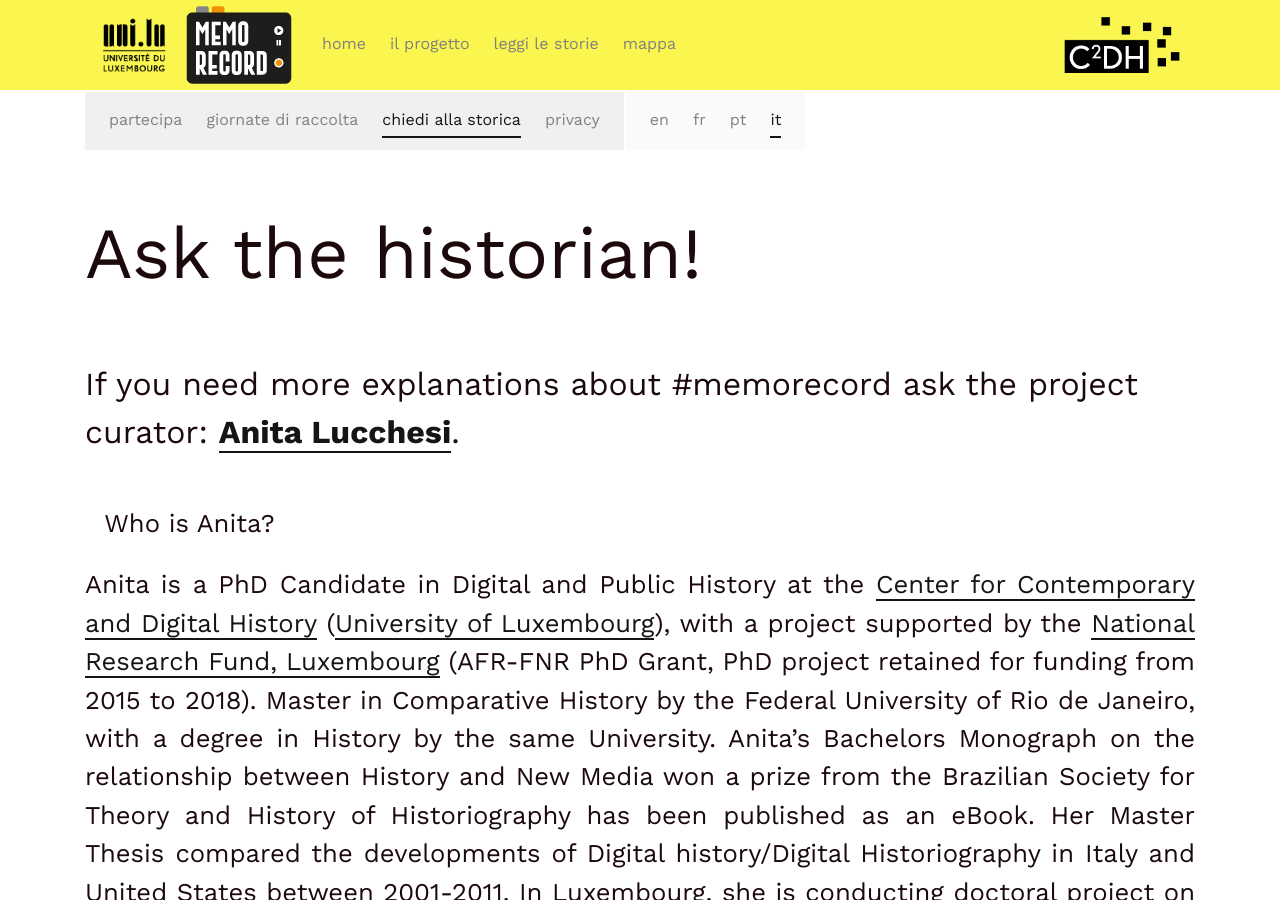
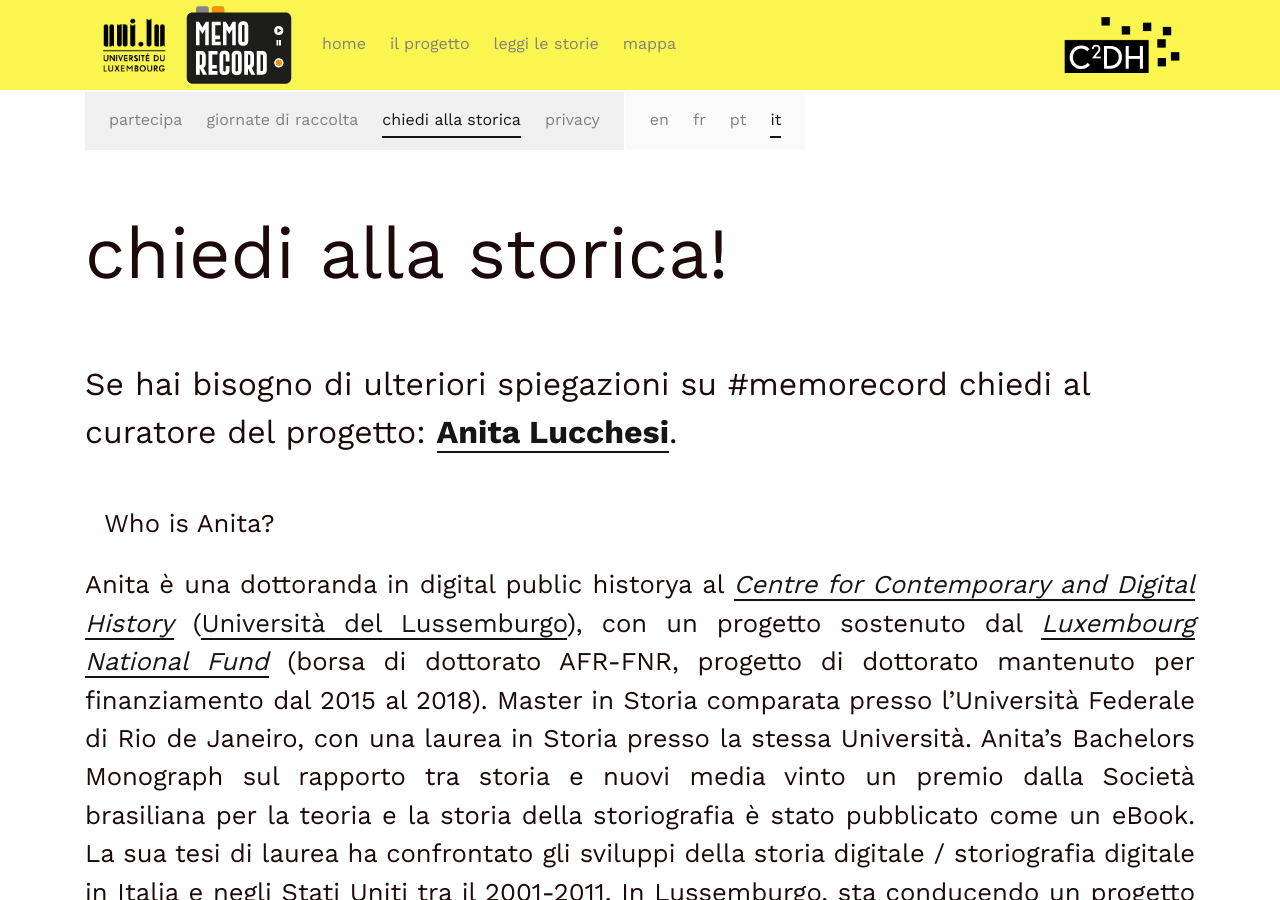
Before and after one commit to C2DH/memorecord, a Jekyll site: the page built from pages/ask-the-historian.it.md, in a window 1280 px wide and 900 px high. Built offline with Jekyll 4.4.1, drawn with Linux system fonts in a browser that asks for light colours; some of the changed text lies outside the part shown.

Commit message:
Update ask-the-historian.it.md

```diff
--- a/pages/ask-the-historian.it.md
+++ b/pages/ask-the-historian.it.md
@@ -3,15 +3,15 @@ layout: page
 lang: it
 permalink: /it/ask-the-historian/
 link: /ask-the-historian/
-title: Ask the historian!
+title: chiedi alla storica!
 ---
 
-If you need more explanations about #memorecord ask the project curator: [**Anita Lucchesi**](mailto:anita.lucchesi@uni.lu).
+Se hai bisogno di ulteriori spiegazioni su #memorecord chiedi al curatore del progetto: [**Anita Lucchesi**](mailto:anita.lucchesi@uni.lu).
 
 <!-- more -->
 
 ## Who is Anita?
 
-Anita is a PhD Candidate in Digital and Public History at the [Center for Contemporary and Digital History](https://www.c2dh.uni.lu/) ([University of Luxembourg](https://www.uni.lu/)), with a project supported by the [National Research Fund, Luxembourg](https://www.fnr.lu) (AFR-FNR PhD Grant, PhD project retained for funding from 2015 to 2018). Master in Comparative History by the Federal University of Rio de Janeiro, with a degree in History by the same University. Anita’s Bachelors Monograph on the relationship between History and New Media won a prize from the Brazilian Society for Theory and History of Historiography has been published as an eBook. Her Master Thesis compared the developments of Digital history/Digital Historiography in Italy and United States between 2001-2011. In Luxembourg, she is conducting doctoral project on migrant memories and narratives in the Grand Duchy, using digital public history methods to gather and analyse the historical sources, as well as to engage the interested community in the project. Anita is also member of the administration board of the [Centre de Documentation sur les Migrations Humaines]((https://www.fnr.lu)), member of the outreach committee of the [Rede Brasileira de História Pública](http://historiapublica.com.br/) and treasurer of the [International Federation for Public History](http://ifph.hypotheses.org/).
+Anita è una dottoranda in digital public historya al [*Centre for Contemporary and Digital History*](https://www.c2dh.uni.lu/) ([Università del Lussemburgo](https://www.uni.lu/)), con un progetto sostenuto dal [*Luxembourg National Fund*](https://www.fnr.lu) (borsa di dottorato AFR-FNR, progetto di dottorato mantenuto per finanziamento dal 2015 al 2018). Master in Storia comparata presso l'Università Federale di Rio de Janeiro, con una laurea in Storia presso la stessa Università. Anita's Bachelors Monograph sul rapporto tra storia e nuovi media vinto un premio dalla Società brasiliana per la teoria e la storia della storiografia è stato pubblicato come un eBook. La sua tesi di laurea ha confrontato gli sviluppi della storia digitale / storiografia digitale in Italia e negli Stati Uniti tra il 2001-2011. In Lussemburgo, sta conducendo un progetto di dottorato sulle memorie e le narrative dei migranti nel Granducato, utilizzando metodi digitali di storia pubblica per raccogliere e analizzare le fonti storiche, nonché coinvolgere la comunità interessata nel progetto. Anita è anche membro del consiglio di amministrazione del [*Centre de Documentation sur les Migrations Humaines*]((https://www.cdmh.lu)), membro del comitato di sensibilizzazione della [*Rede Brasileira de História Pública*] (http: //historiapublica.com.br/) e tesoriere della [*International Federation for Public History*] (http://ifph.hypotheses.org/).
 
-Check out [Anita’s profile on C2DH website](https://www.c2dh.uni.lu/people/anita-lucchesi) to check her publications.
+Controlla [il profilo di Anita sul sito C2DH](https://www.c2dh.uni.lu/people/anita-lucchesi) per controllare le sue pubblicazioni.
```
